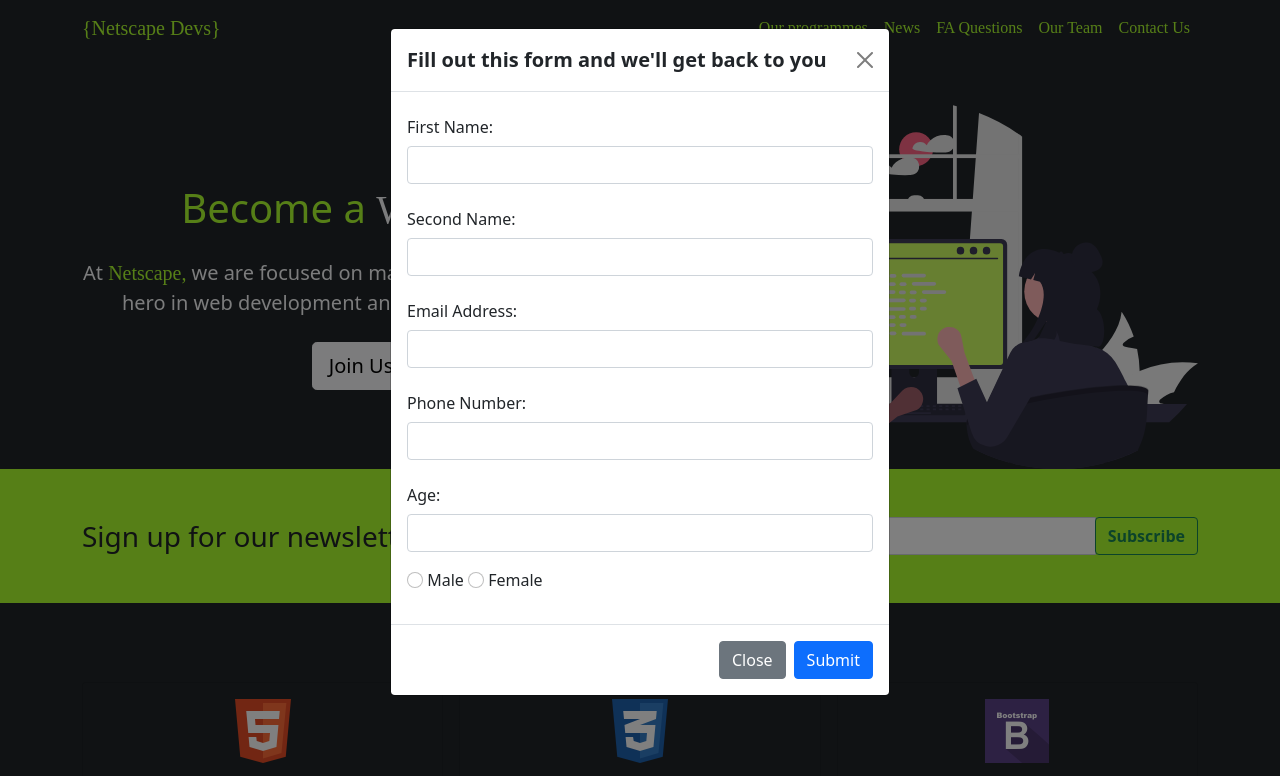
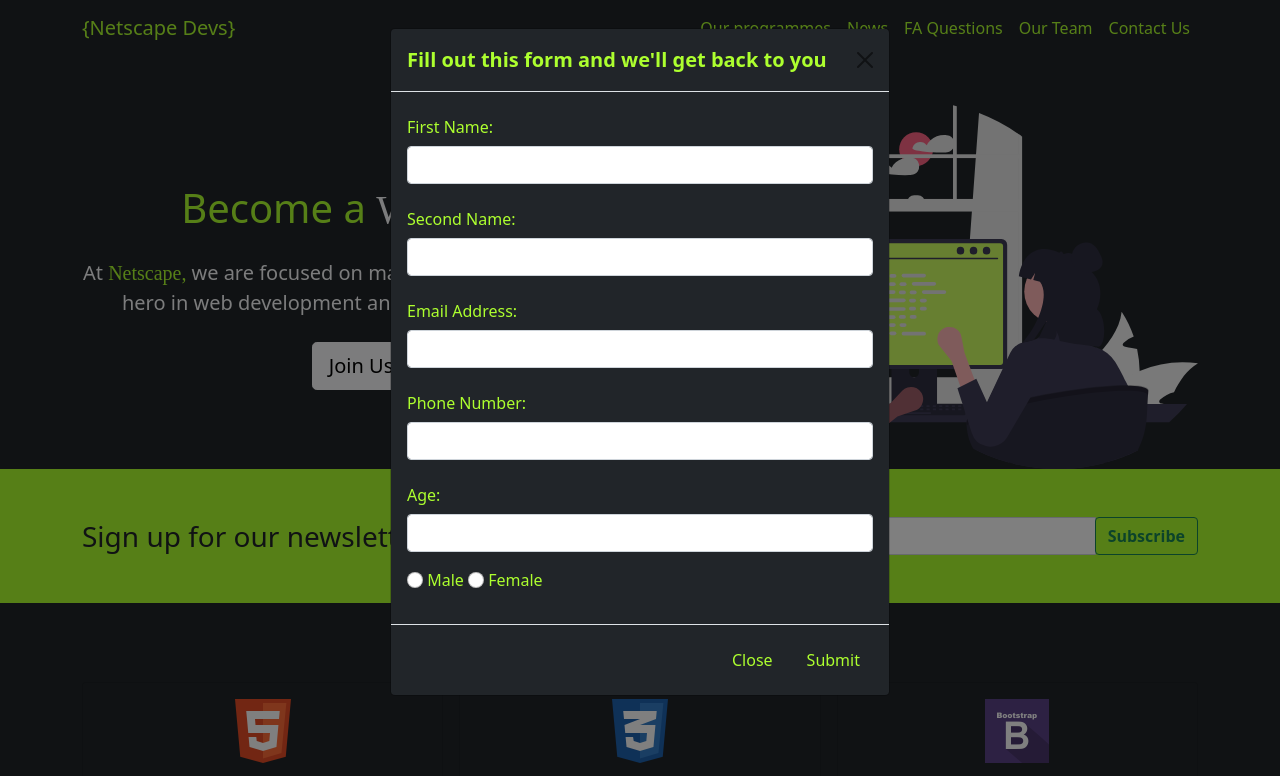
Before and after one commit to DeConsole/NetscapeDevs, a plain HTML site: page index.html in a window 1280 px wide. Both pictures are taken after a click on the button "Join Us". Shown: the top 776 px of the page. Drawn offline with nearby package versions, Linux system fonts and the light colour scheme.

Commit message:
update main color

```diff
--- a/index.html
+++ b/index.html
@@ -408,50 +408,50 @@
 
 <div class="modal fade" id="enroll" tabindex="-1">
   <div class="modal-dialog">
-    <div class="modal-content">
+    <div class="modal-content bg-dark">
       <div class="modal-header">
-        <h5 class="modal-title" id="enroll"><strong>Fill out this form and we'll get back to you</strong></h5>
+        <h5 class="modal-title main-color" id="enroll"><strong>Fill out this form and we'll get back to you</strong></h5>
         <button type="button" class="btn-close" data-bs-dismiss="modal" aria-label="Close"></button>
       </div>
       <div class="modal-body">
         <form>
           <div class="mb-3">
-            <label for="first-name" class="col-form-label">First Name:</label>
+            <label for="first-name" class="col-form-label main-color">First Name:</label>
             <input type="text" class="form-control" id="first-name">
           </div>
 
           <div class="mb-3">
-            <label for="second-name" class="col-form-label">Second Name:</label>
+            <label for="second-name" class="col-form-label main-color">Second Name:</label>
             <input type="text" class="form-control" id="second-name">
           </div>
 
           <div class="mb-3">
-            <label for="email" class="col-form-label">Email Address:</label>
+            <label for="email" class="col-form-label main-color">Email Address:</label>
             <input type="email" class="form-control" id="email">
           </div>
 
           <div class="mb-3">
-            <label for="phone-number" class="col-form-label">Phone Number:</label>
+            <label for="phone-number" class="col-form-label main-color">Phone Number:</label>
             <input type="email" class="form-control" id="phone-number">
           </div>
           <div class="mb-3">
-            <label for="age" class="col-form-label">Age:</label>
+            <label for="age" class="col-form-label main-color">Age:</label>
             <input type="email" class="form-control" id="age">
           </div>
 
           <div class="mb-3">
-            <input class="form-check-input" type="radio" name="flexRadioDefault" id="flexRadioDefault1">
-            <label class="form-check-label" for="flexRadioDefault1">Male</label>
-            <input class="form-check-input" type="radio" name="flexRadioDefault" id="flexRadioDefault2">
-            <label class="form-check-label" for="flexRadioDefault2">Female</label>
+            <input class="form-check-input main-color" type="radio" name="flexRadioDefault" id="flexRadioDefault1">
+            <label class="form-check-label main-color" for="flexRadioDefault1">Male</label>
+            <input class="form-check-input main-color" type="radio" name="flexRadioDefault" id="flexRadioDefault2">
+            <label class="form-check-label main-color" for="flexRadioDefault2">Female</label>
           </div>
 
 
         </form>
       </div>
       <div class="modal-footer">
-        <button type="button" class="btn btn-secondary" data-bs-dismiss="modal">Close</button>
-        <button type="button" class="btn btn-primary">Submit</button>
+        <button type="button" class="btn main-color" data-bs-dismiss="modal">Close</button>
+        <button type="button" class="btn main-color">Submit</button>
       </div>
     </div>
   </div>
--- a/style.css
+++ b/style.css
@@ -8,9 +8,7 @@
     color:greenyellow;
 }
 
-.navbar{
-    font-family: Alegreya Sans Black;
-}
+
 
 #newsletter{
     background-color: greenyellow;
```
